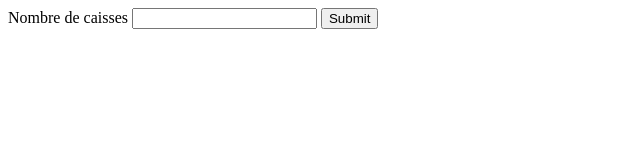
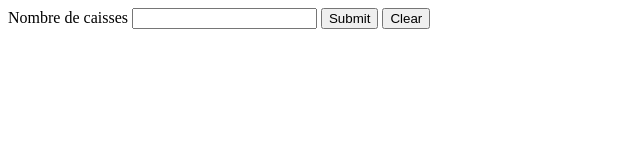
Before and after one commit to GeoffreyDu/checkout_automation, a plain HTML site: page index.html in a window 1280 px wide. Shown: the whole page, without its empty margins (0-640 px from the left). Drawn offline with Linux system fonts and the light colour scheme.

Commit message:
ajout boutton reset

```diff
--- a/index.html
+++ b/index.html
@@ -12,6 +12,7 @@
     <label for="caisses">Nombre de caisses</label>
     <input type="number" id="nombreCaisses" name="nombreCaisses" size="10">
     <input type="submit" onClick="nombreCaisses();">
+    <button onclick="document.getElementById('nombreCaisses').value = ''">Clear</button>
     </div>
 </body>
 </html>
```
